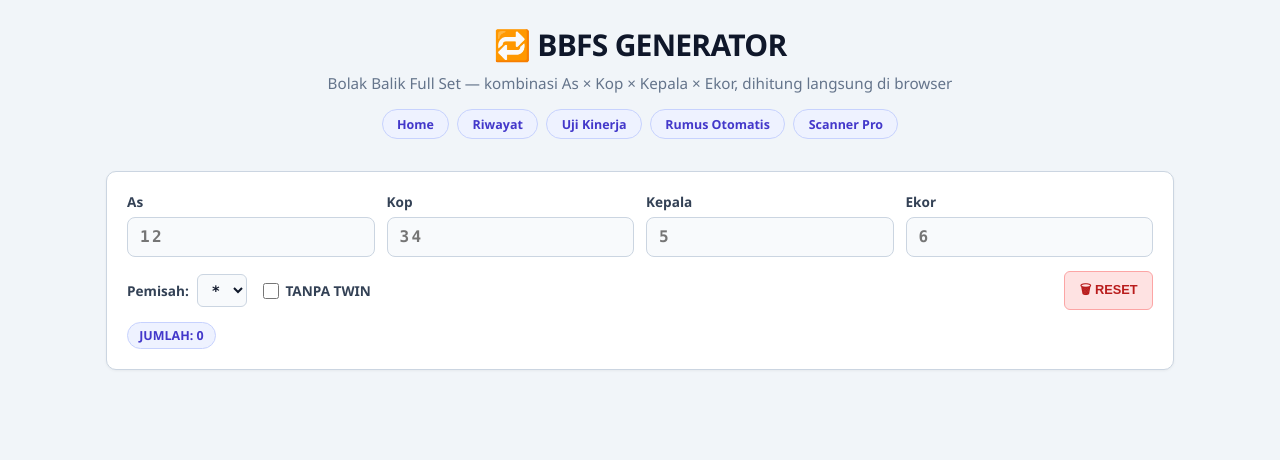
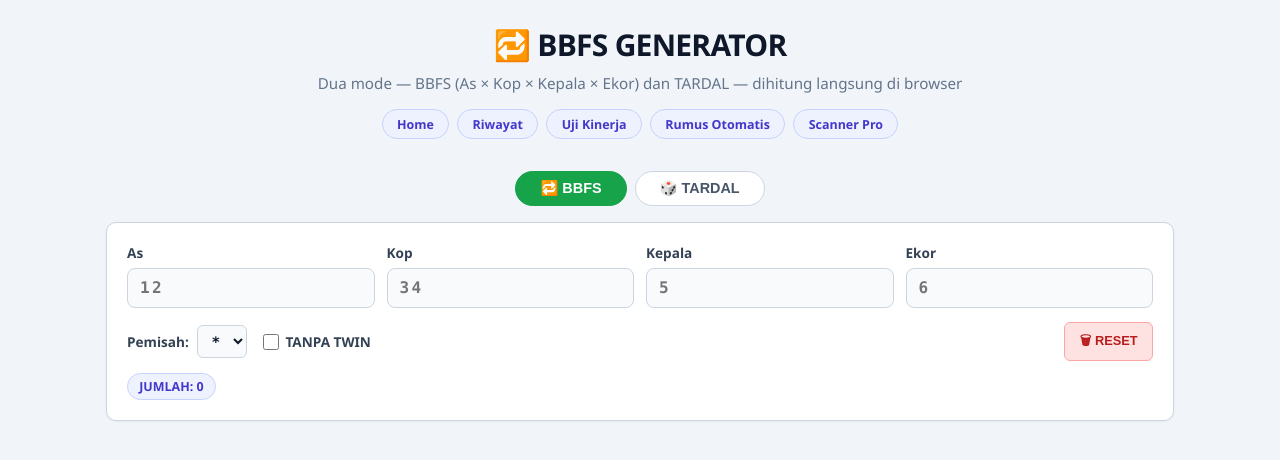
Before and after one commit to luckyone18/ln-generator, a Next.js app: page /bbfs in a window 1280 px wide. Shown: the top 460 px of the page. Built offline with nearby package versions, Linux system fonts and the light colour scheme.

Commit message:
feat(bbfs): tambahkan mode TARDAL (2 tab) reuse app/tardal.js — parity dengan halaman referensi

```diff
--- a/app/bbfs/bbfs.module.css
+++ b/app/bbfs/bbfs.module.css
@@ -46,6 +46,37 @@
 .bbfsNavPill:hover {
   background: #e0e7ff;
   transform: translateY(-1px);
+}
+
+.bbfsTabRow {
+  display: flex;
+  justify-content: center;
+  gap: 0.5rem;
+  margin-bottom: 1rem;
+}
+
+.bbfsTab,
+.bbfsTabActive {
+  padding: 0.5rem 1.5rem;
+  border-radius: 999px;
+  border: 1px solid #cbd5e1;
+  background: #fff;
+  color: #475569;
+  font-size: 0.9rem;
+  font-weight: 700;
+  cursor: pointer;
+  transition: background 0.15s ease, color 0.15s ease, border-color 0.15s ease;
+}
+
+.bbfsTab:hover {
+  border-color: #94a3b8;
+  background: #f8fafc;
+}
+
+.bbfsTabActive {
+  background: #16a34a;
+  border-color: #16a34a;
+  color: #fff;
 }
 
 .bbfsInputPanel {
--- a/app/bbfs/page.js
+++ b/app/bbfs/page.js
@@ -4,26 +4,45 @@ import { useState, useMemo } from "react";
 import Link from "next/link";
 import styles from "./bbfs.module.css";
 import { bbfsGenerate } from "../bbfs-lib.js";
+import { generateTardal } from "../tardal.js";
 
 const SEPARATORS = ["*", "#", ","];
 
 export default function BbfsPage() {
+  const [mode, setMode] = useState("bbfs"); // "bbfs" | "tardal"
+
+  // --- BBFS state ---
   const [as, setAs] = useState("");
   const [kop, setKop] = useState("");
   const [kepala, setKepala] = useState("");
   const [ekor, setEkor] = useState("");
+  const [noTwin, setNoTwin] = useState(false);
+
+  // --- TARDAL state ---
+  const [td, setTd] = useState("");
+  const [tdType, setTdType] = useState("2");
+  const [tdTwin, setTdTwin] = useState("1"); // 1 = Twin, 2 = No Twin
+
+  // --- shared ---
   const [separator, setSeparator] = useState("*");
-  const [noTwin, setNoTwin] = useState(false);
   const [copied, setCopied] = useState(false);
 
   const stripDigits = (v) => v.replace(/\D+/g, "").slice(0, 10);
 
-  const { results, count } = useMemo(
+  const { results, count: bbfsCount } = useMemo(
     () => bbfsGenerate({ as, kop, kepala, ekor, separator, noTwin }),
     [as, kop, kepala, ekor, separator, noTwin]
   );
+  const bbfsOutput = useMemo(() => results.join(separator), [results, separator]);
 
-  const output = useMemo(() => results.join(separator), [results, separator]);
+  const tdRes = useMemo(() => {
+    if (!td) return null;
+    return generateTardal({ digits: td, type: tdType, twin: Number(tdTwin), splitter: separator });
+  }, [td, tdType, tdTwin, separator]);
+
+  const isBbfs = mode === "bbfs";
+  const output = isBbfs ? bbfsOutput : tdRes?.result || "";
+  const count = isBbfs ? bbfsCount : tdRes?.count || 0;
 
   // Rincian panjang hasil, contoh: "4D: 4"
   const lengthBreakdown = useMemo(() => {
@@ -54,8 +73,11 @@ export default function BbfsPage() {
     setKop("");
     setKepala("");
     setEkor("");
+    setNoTwin(false);
+    setTd("");
+    setTdType("2");
+    setTdTwin("1");
     setSeparator("*");
-    setNoTwin(false);
     setCopied(false);
   };
 
@@ -70,7 +92,7 @@ export default function BbfsPage() {
     <main className={styles.bbfsContainer}>
       <header className={styles.bbfsHeader}>
         <h1>🔁 BBFS GENERATOR</h1>
-        <p>Bolak Balik Full Set — kombinasi As × Kop × Kepala × Ekor, dihitung langsung di browser</p>
+        <p>Dua mode — BBFS (As × Kop × Kepala × Ekor) dan TARDAL — dihitung langsung di browser</p>
         <div className={styles.bbfsNavRow}>
           <Link href="/" className={styles.bbfsNavPill}>Home</Link>
           <Link href="/riwayat" className={styles.bbfsNavPill}>Riwayat</Link>
@@ -80,7 +102,25 @@ export default function BbfsPage() {
         </div>
       </header>
 
+      <div className={styles.bbfsTabRow}>
+        <button
+          type="button"
+          className={isBbfs ? styles.bbfsTabActive : styles.bbfsTab}
+          onClick={() => setMode("bbfs")}
+        >
+          🔁 BBFS
+        </button>
+        <button
+          type="button"
+          className={!isBbfs ? styles.bbfsTabActive : styles.bbfsTab}
+          onClick={() => setMode("tardal")}
+        >
+          🎲 TARDAL
+        </button>
+      </div>
+
       <section className={styles.bbfsInputPanel}>
+        {isBbfs ? (
           <div className={styles.bbfsFieldGrid}>
             {fields.map((f) => (
               <label key={f.label} className={styles.bbfsFieldWrap}>
@@ -97,7 +137,50 @@ export default function BbfsPage() {
               </label>
             ))}
           </div>
+        ) : (
+          <div className={styles.bbfsFieldGrid}>
+            <label className={styles.bbfsFieldWrap}>
+              <span className={styles.bbfsFieldLabel}>Tardal</span>
+              <input
+                type="text"
+                inputMode="numeric"
+                maxLength={15}
+                value={td}
+                placeholder="1234"
+                onChange={(e) => setTd(e.target.value.replace(/\D+/g, "").slice(0, 15))}
+                className={styles.bbfsFieldInput}
+              />
+            </label>
+          </div>
+        )}
         <div className={styles.bbfsCtrlRow}>
+          {!isBbfs && (
+            <>
+              <label className={styles.bbfsSepLabel}>
+                Tipe:
+                <select
+                  value={tdType}
+                  onChange={(e) => setTdType(e.target.value)}
+                  className={styles.bbfsSepSelect}
+                >
+                  <option value="2">2D</option>
+                  <option value="3">3D</option>
+                  <option value="4">4D</option>
+                </select>
+              </label>
+              <label className={styles.bbfsSepLabel}>
+                Twin:
+                <select
+                  value={tdTwin}
+                  onChange={(e) => setTdTwin(e.target.value)}
+                  className={styles.bbfsSepSelect}
+                >
+                  <option value="1">Twin</option>
+                  <option value="2">No Twin</option>
+                </select>
+              </label>
+            </>
+          )}
           <label className={styles.bbfsSepLabel}>
             Pemisah:
             <select
@@ -110,6 +193,7 @@ export default function BbfsPage() {
               ))}
             </select>
           </label>
+          {isBbfs && (
             <label className={styles.bbfsTwinLabel} title="Sembunyikan hasil dengan digit berulang (twin)">
               <input
                 type="checkbox"
@@ -119,24 +203,34 @@ export default function BbfsPage() {
               />
               TANPA TWIN
             </label>
+          )}
           <button type="button" className={styles.bbfsBtnReset} onClick={doReset}>
             🗑 RESET
           </button>
         </div>
         <div className={styles.bbfsStatRow}>
           <span className={styles.bbfsStatChip}>JUMLAH: <b>{count}</b></span>
-          {lengthBreakdown.map(([len, n]) => (
+          {isBbfs &&
+            lengthBreakdown.map(([len, n]) => (
               <span key={len} className={styles.bbfsStatChipSub}>
                 {len}D: <b>{n}</b>
               </span>
             ))}
+          {!isBbfs && count > 0 && (
+            <span className={styles.bbfsStatChipSub}>
+              {tdType}D: <b>{count}</b>
+            </span>
+          )}
+          {!isBbfs && td && tdRes?.error && (
+            <span className={styles.bbfsStatChipSub}>⚠️ {tdRes.error}</span>
+          )}
         </div>
       </section>
 
       {count > 0 && (
         <section className={styles.bbfsResultPanel}>
           <div className={styles.bbfsResultHead}>
-            <h2>📦 HASIL BBFS</h2>
+            <h2>{isBbfs ? "📦 HASIL BBFS" : "📦 HASIL TARDAL"}</h2>
             <button type="button" className={styles.bbfsBtnCopyAll} onClick={doCopy}>
               {copied ? "✓ TERSALIN" : "📋 SALIN SEMUA"}
             </button>
```
Lines whose indentation alone changed are shown as unchanged.
